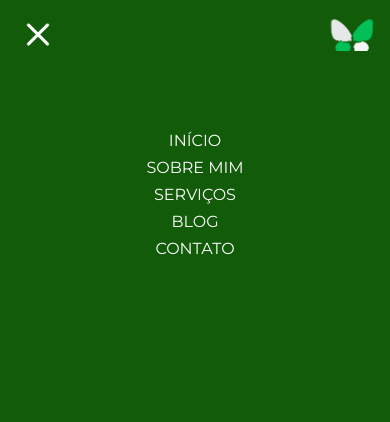
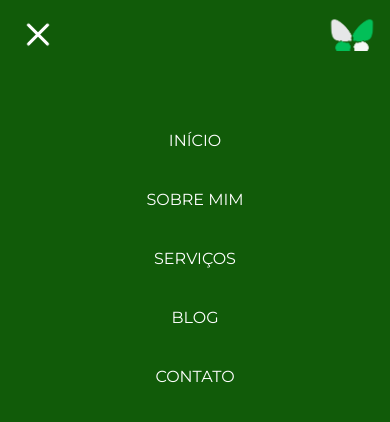
Before and after one commit to felipereed/crisalidas_terapias, a React (Create React App) app in the folder crisalidas-app/: page / in a window 390 px wide. Both pictures are taken after a click on the button 43 px from the left and 29 px from the top of the page. Shown: the top 422 px of the page. Built offline with nearby package versions, Linux system fonts and the light colour scheme.

Commit message:
fixed hamburger menu

```diff
--- a/crisalidas-app/src/menu/menu-list.js
+++ b/crisalidas-app/src/menu/menu-list.js
@@ -1,9 +1,10 @@
 import React from 'react'
 import { Link } from 'react-router-dom'
+import "./menu.css"
 
 export default function MenuList({ closeDropdown }) {
   return (
-    <ul>
+    <ul className='menu-items'>
       <li><Link className="header-dropdown-menu-links" to="/" onClick={closeDropdown}>INÍCIO</Link></li>
       <li><Link className="header-dropdown-menu-links" to="/sobre-mim" onClick={closeDropdown}>SOBRE MIM</Link></li>
       <li><a className="header-dropdown-menu-links" href="#home-services" onClick={closeDropdown}>SERVIÇOS</a></li>
--- a/crisalidas-app/src/menu/menu.css
+++ b/crisalidas-app/src/menu/menu.css
@@ -49,3 +49,7 @@ hr {
 .menu-list {
   padding: 1rem 0;
 }
+
+.menu-items > li {
+  padding-bottom:2rem;
+}
```
